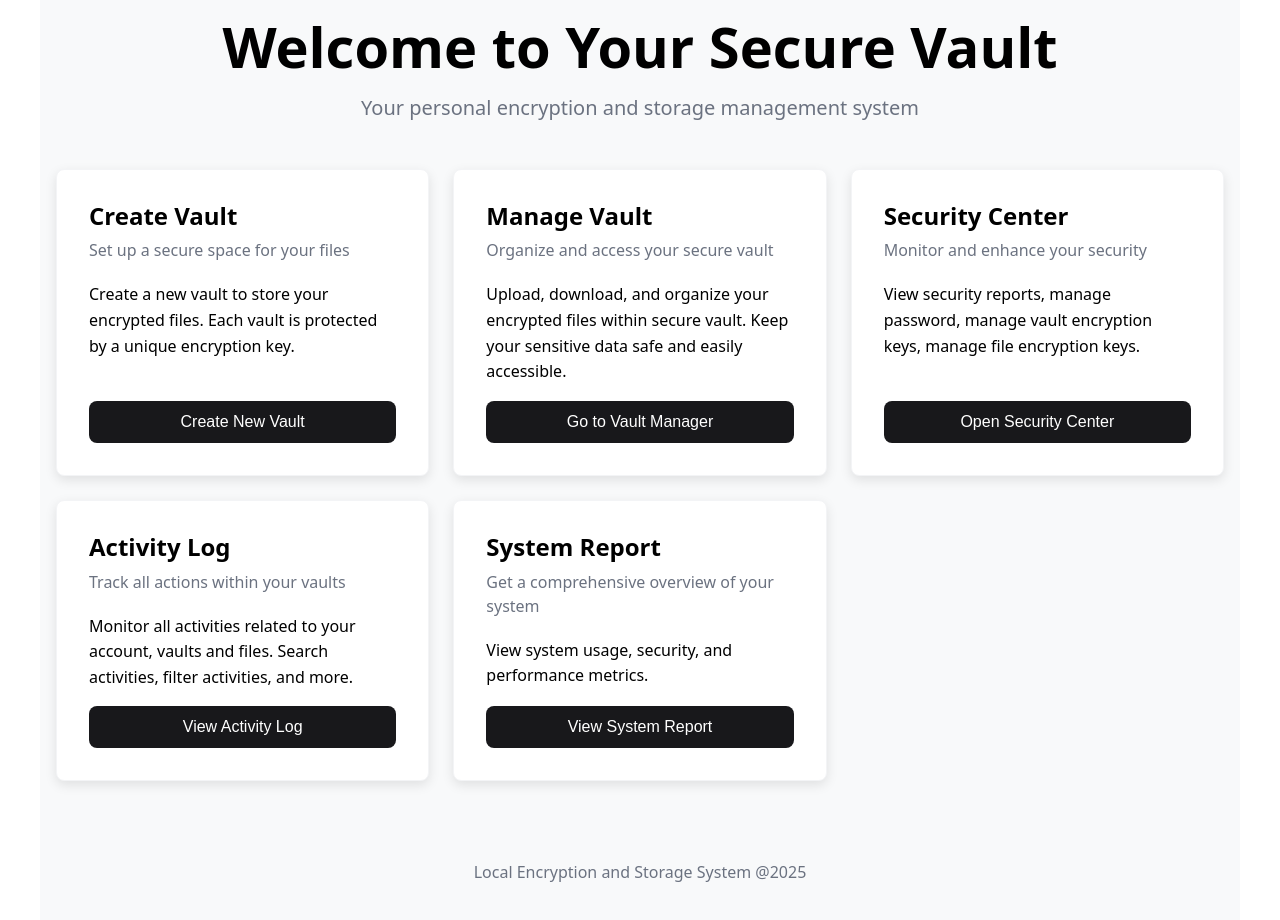
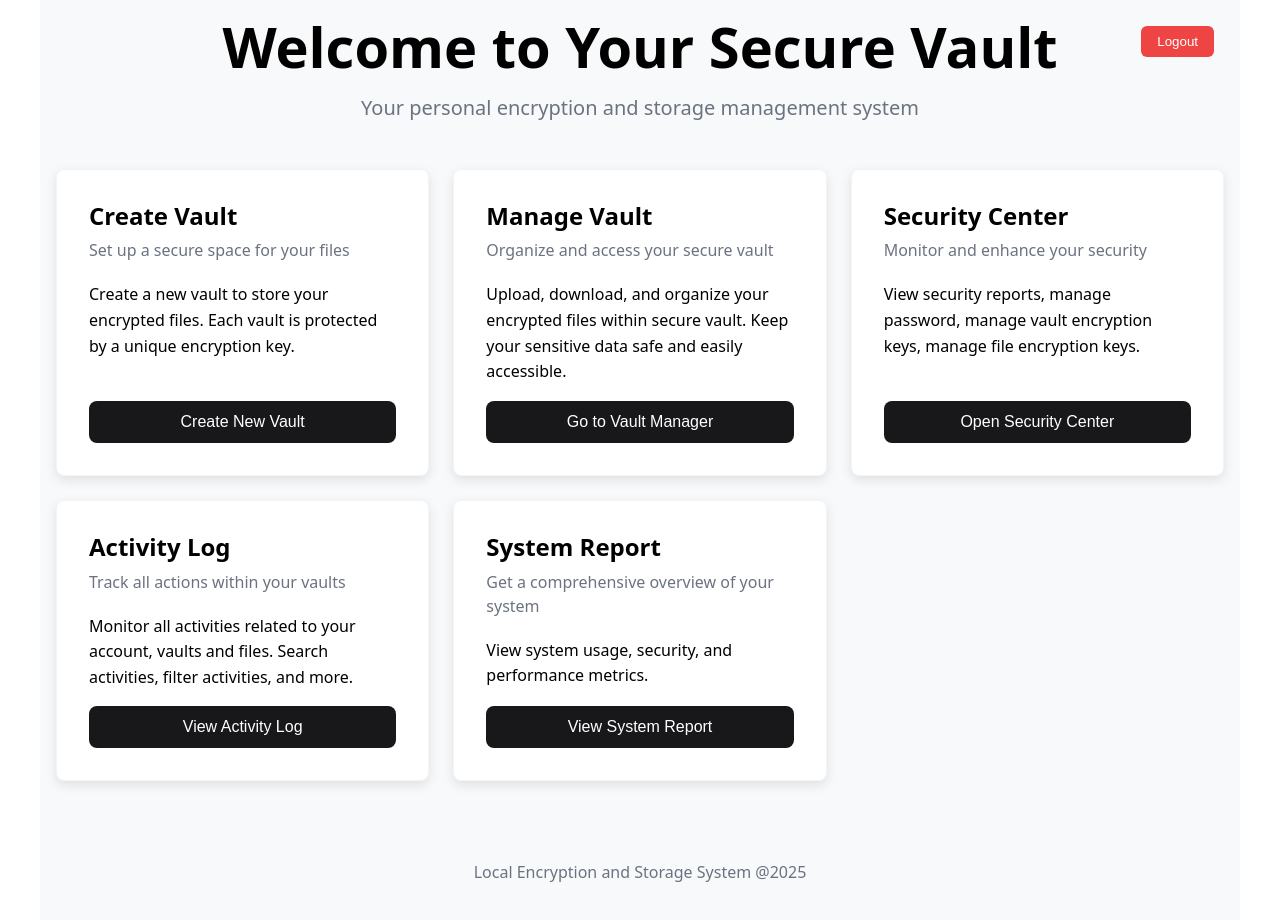
Before and after one commit to njoroofficial/Local_Encryption_System, a React (Create React App) app: page /welcome-page in a window 1280 px wide. Shown: the top 920 px of the page. Built offline with nearby package versions, Linux system fonts and the light colour scheme; no server answers; sample sign-in values are in the browser's storage; a web font is replaced by a local one.

Commit message:
Logout Button

```diff
--- a/src/components/pages/WelcomePage.jsx
+++ b/src/components/pages/WelcomePage.jsx
@@ -1,10 +1,18 @@
 import React from "react";
+import { useNavigate } from "react-router-dom";
 import FeatureCard from "../features/FeatureCard";
 import { features } from "../../data/featureData";
+import { logout } from "../../services/api";
 import "../../styles/main.css";
 
 function WelcomePage() {
   const currentYear = new Date().getFullYear();
+  const navigate = useNavigate();
+
+  const handleLogout = () => {
+    logout();
+    navigate("/");
+  };
 
   return (
     <div className="container">
@@ -13,6 +21,9 @@ function WelcomePage() {
         <p className="header-description">
           Your personal encryption and storage management system
         </p>
+        <button className="logout-button" onClick={handleLogout}>
+          Logout
+        </button>
       </header>
       <main className="features-grid">
         {features.map((feature, index) => (
--- a/src/styles/main.css
+++ b/src/styles/main.css
@@ -11,6 +11,7 @@
   text-align: center;
   margin-bottom: 3rem;
   width: 100%;
+  position: relative;
 }
 
 .header-title {
@@ -369,3 +370,21 @@ body {
   max-width: 100%;
   height: auto;
 }
+
+.logout-button {
+  position: absolute;
+  top: 10px;
+  right: 10px;
+  background-color: #ef4444;
+  color: white;
+  border: none;
+  padding: 0.5rem 1rem;
+  border-radius: 0.375rem;
+  font-weight: 500;
+  cursor: pointer;
+  transition: background-color 0.3s ease;
+}
+
+.logout-button:hover {
+  background-color: #dc2626;
+}
```
